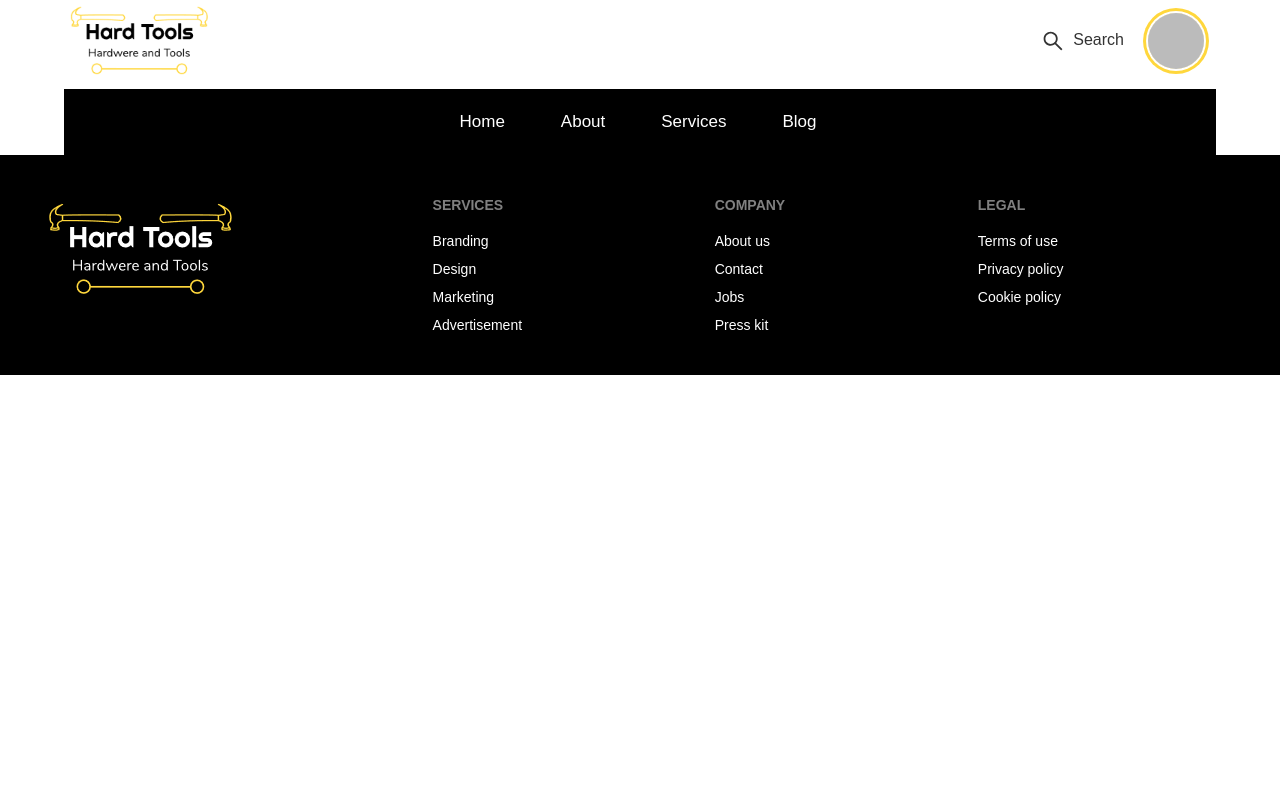
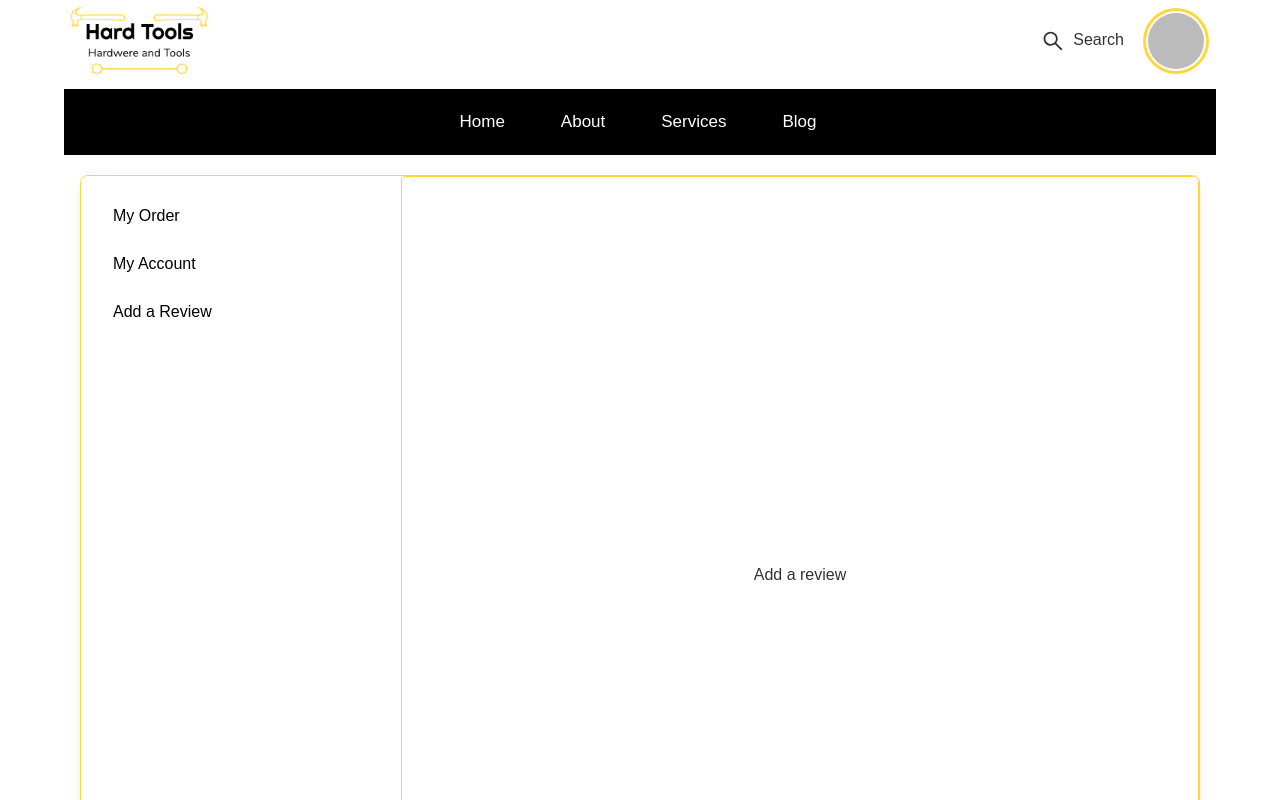
Before and after one commit to nmkhans/hard-tools-client, a React (Create React App) app: page /dashboard/add-review in a window 1280 px wide. Shown: the top 800 px of the page. Built offline with nearby package versions, Linux system fonts and the light colour scheme; no server answers; sample sign-in values are in the browser's storage.

Commit message:
dashboard updated

```diff
--- a/src/global/ApplicationRoutes/ApplicationRoutes.js
+++ b/src/global/ApplicationRoutes/ApplicationRoutes.js
@@ -7,6 +7,8 @@ import Purchase from './../../pages/Purchase/Purchase';
 import RequireAuth from '../RequireAuth/RequireAuth';
 import Dashboard from '../../pages/Dashboard/Dashboard';
 import MyOrder from './../../pages/Dashboard/MyOrder/MyOrder';
+import MyProfile from './../../pages/Dashboard/MyProfile/MyProfile';
+import AddrReview from './../../pages/Dashboard/AddReview/AddrReview';
 
 const ApplicationRoutes = () => {
     return (
@@ -23,6 +25,8 @@ const ApplicationRoutes = () => {
                 </RequireAuth>
             }>
                 <Route index element={<MyOrder />} />
+                <Route path="my-profile" element={<MyProfile />} />
+                <Route path="add-review" element={<AddrReview />} />
             </Route>
             <Route path="/register" element={<Register />} />
             <Route path="/login" element={<Login />} />
--- a/src/global/Header/Header.js
+++ b/src/global/Header/Header.js
@@ -46,7 +46,6 @@ const Header = ({ user }) => {
                                                     <div className="account__menu shadow-2xl p-8 absolute top-20 -right-20 bg-base-100 w-80 rounded-xl">
                                                         <ul className="text-center">
                                                             <li className="mb-5"><Link to="/dashboard">Dashboard</Link></li>
-                                                            <li className="mb-5"><Link to="/">My Account</Link></li>
                                                             <li className="mb-5"><button onClick={() => signOut(auth)}>Sign out</button></li>
                                                         </ul>
                                                     </div>
--- /dev/null
+++ b/src/pages/Dashboard/AddReview/AddrReview.js
@@ -0,0 +1,11 @@
+import React from 'react';
+
+const AddrReview = () => {
+    return (
+        <div className=''>
+            <h1>Add a review</h1>
+        </div>
+    );
+};
+
+export default AddrReview;
--- a/src/pages/Dashboard/Dashboard.js
+++ b/src/pages/Dashboard/Dashboard.js
@@ -17,10 +17,10 @@ const Dashboard = () => {
                             <Link className="text-black" to="/dashboard">My Order</Link>
                         </li>
                         <li>
-                            <Link className="text-black" to="/my-order">My other</Link>
+                            <Link className="text-black" to="/dashboard/my-profile">My Account</Link>
                         </li>
                         <li>
-                            <Link className="text-black" to="/my-account">My Account</Link>
+                            <Link className="text-black" to="/dashboard/add-review">Add a Review</Link>
                         </li>
                     </ul>
 
--- /dev/null
+++ b/src/pages/Dashboard/MyProfile/MyProfile.js
@@ -0,0 +1,11 @@
+import React from 'react';
+
+const MyProfile = () => {
+    return (
+        <div>
+        <h1>My profile here</h1>
+        </div>
+    );
+};
+
+export default MyProfile;
```
